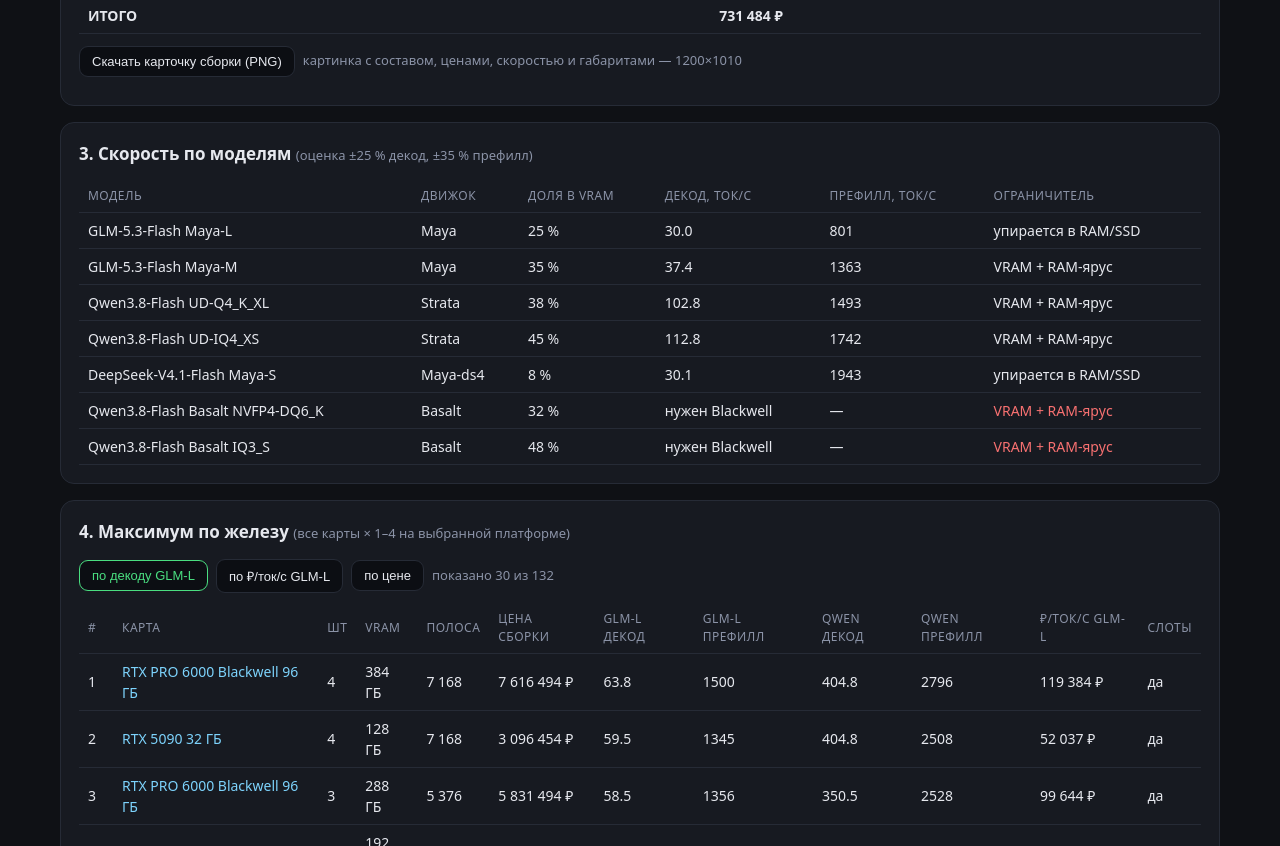
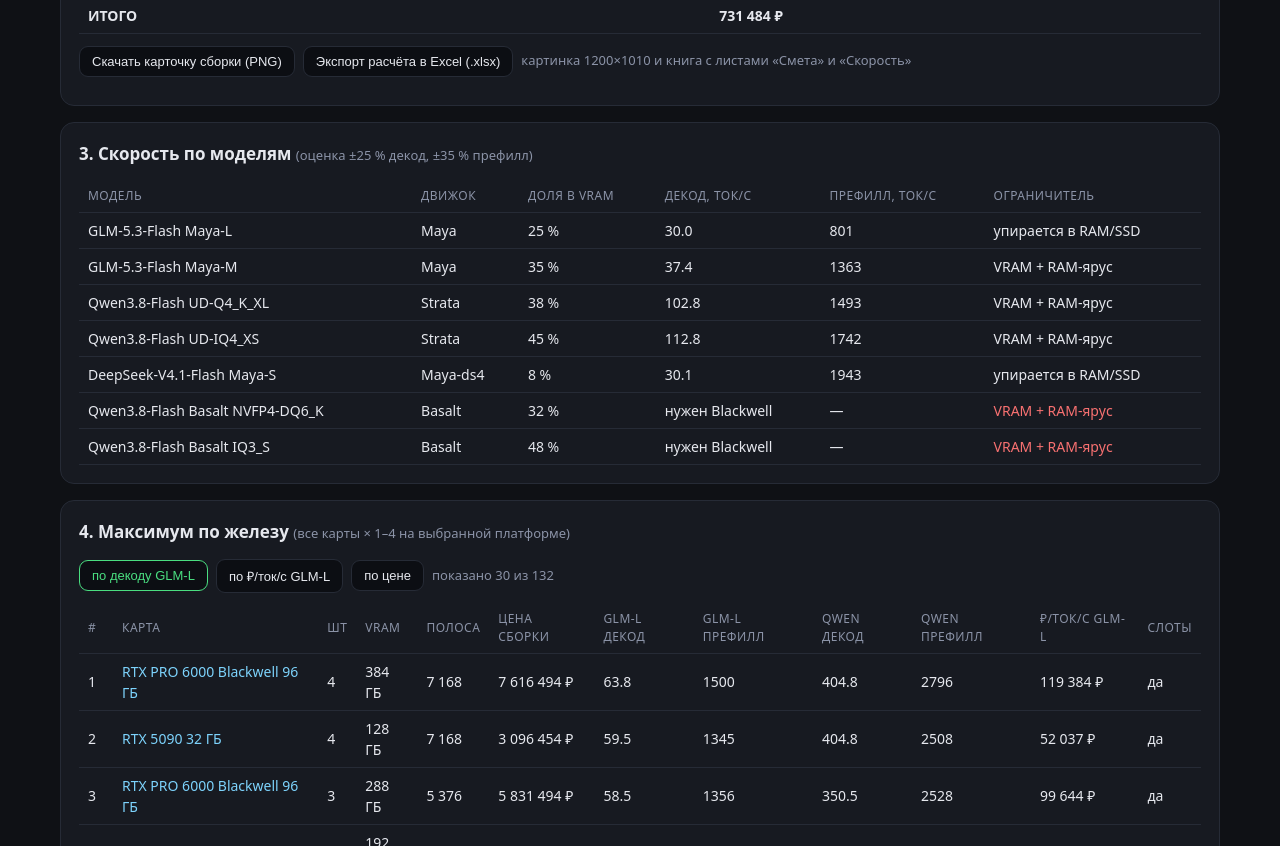
Before and after one commit to ErvSed/ai-hardware-calculator, a plain HTML site: page index.html in a window 1280 px wide. Shown: the part 1399-2245 px from the top of the page. Drawn offline with Linux system fonts and the light colour scheme.

Commit message:
update index.html

```diff
--- a/index.html
+++ b/index.html
@@ -50,7 +50,8 @@
     <table class="tbl" id="breakdown"></table>
     <div class="toolbar" style="margin-top:12px">
       <button id="dl">Скачать карточку сборки (PNG)</button>
-      <span class="muted">картинка с составом, ценами, скоростью и габаритами — 1200×1010</span>
+      <button id="xl">Экспорт расчёта в Excel (.xlsx)</button>
+      <span class="muted">картинка 1200×1010 и книга с листами «Смета» и «Скорость»</span>
     </div>
   </section>
 
@@ -359,6 +360,7 @@
   document.querySelectorAll(".toolbar button").forEach(function(b){
     b.addEventListener("click", function(){
       if (b.id === "dl") { downloadCard(); return; }
+      if (b.id === "xl") { if (window.Xlsx) window.Xlsx.download(sel, Calc.build(sel)); return; }
       sortKey = b.dataset.sort;
       document.querySelectorAll(".toolbar button").forEach(function(x){ x.classList.remove("active"); });
       b.classList.add("active");
@@ -378,5 +380,6 @@
   refreshPlatform();
 })();
 </script>
+<script src="export.js?v=b152e8be"></script>
 </body>
 </html>
```
